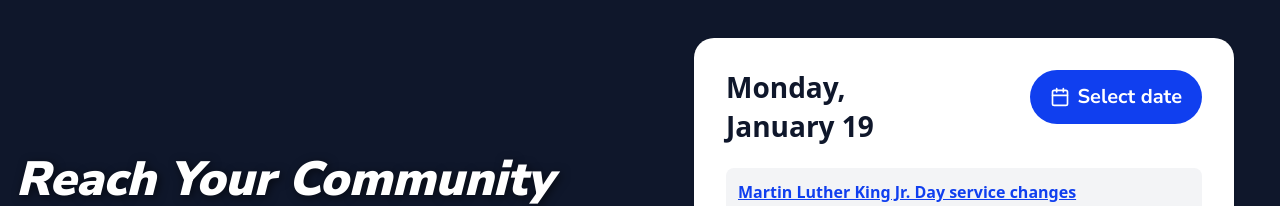
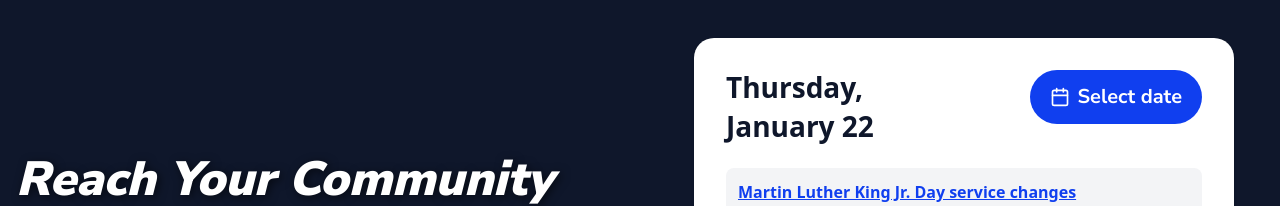
Before and after one commit to udaykamboj/TSA-2025-2026-COMMUNITYSITE, a Next.js app: page / in a window 1280 px wide. Shown: the part 207-413 px from the top of the page. Built offline with nearby package versions, Linux system fonts and the light colour scheme.

Commit message:
Change static date to dynamic date formatting
Updated widgetData to use dynamic date formatting.

```diff
--- a/components/hero.tsx
+++ b/components/hero.tsx
@@ -21,7 +21,12 @@ export default function Hero() {
 
   // Simple JSON-driven widget configuration
   const widgetData: any = {
-    date: 'Monday, January 19, 2026',
+    date: new Intl.DateTimeFormat('en-US', {
+    weekday: 'long',
+    year: 'numeric',
+    month: 'long',
+    day: 'numeric'
+  }).format(new Date()),
     highlightLink: { text: 'Martin Luther King Jr. Day service changes', href: '#' },
     showSelect: true,
     items: [
```
